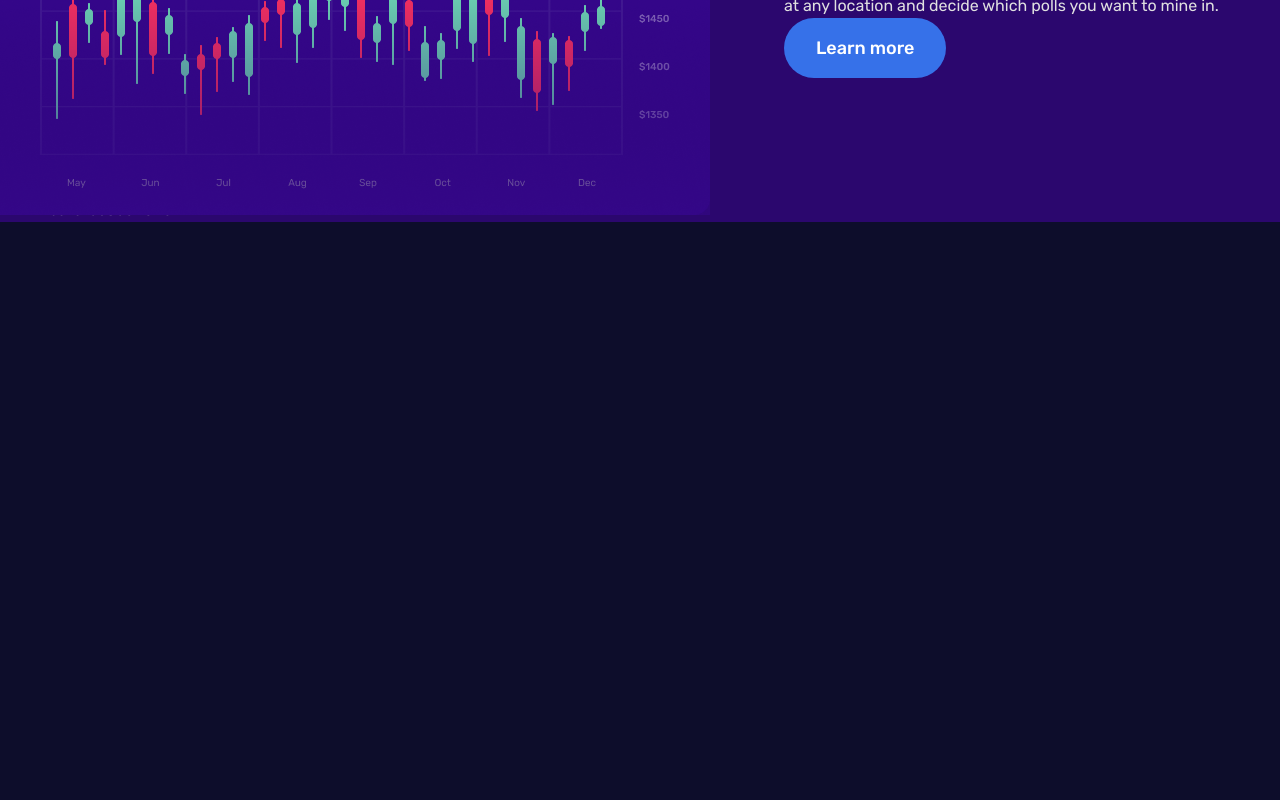
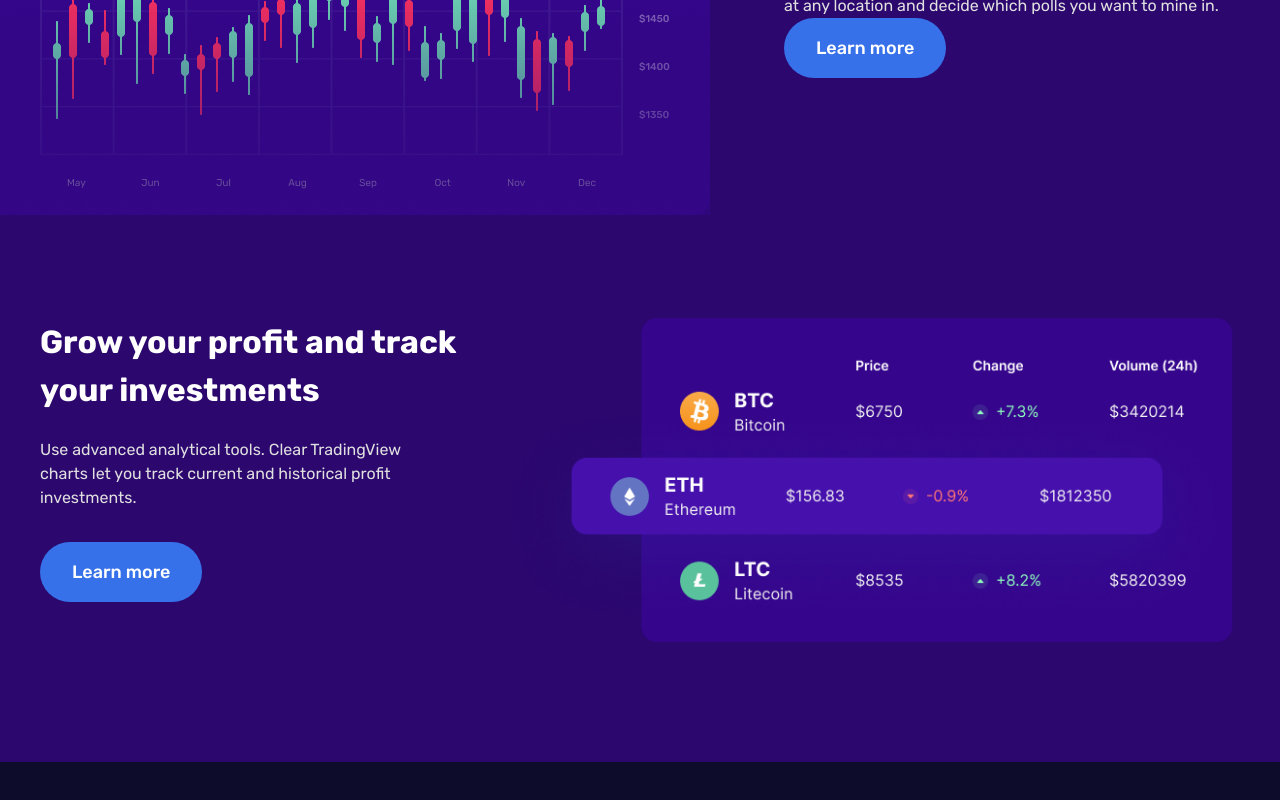
Before and after one commit to Rauf-pro/crypto-website, a React (Create React App) app: page / in a window 1280 px wide. Shown: the part 4094-4894 px from the top of the page. Built offline with nearby package versions, Linux system fonts and the light colour scheme.

Commit message:
add: featuresSection3 component and finish style

```diff
--- a/src/components/FeaturesSection3.js
+++ b/src/components/FeaturesSection3.js
@@ -1,7 +1,38 @@
-import React from 'react';
+import React from "react";
+
+// import images
+import Image3 from "../assets/img/feature-3-img.png";
 
 const FeaturesSection3 = () => {
-  return <div>FeaturesSection3</div>;
+  return (
+    <section className="py-[30px] lg:py-[120px]">
+      <div className="flex flex-col lg:flex-row">
+        {/* text */}
+        <div
+          className="max-w-[454px] mb-6 lg:mt-0"
+          data-aos="fade-right"
+          data-aos-offset="400"
+        >
+          <h3 className="h3 mb-6">
+            Grow your profit and track your investments
+          </h3>
+          <p className="text-gray mb-8 max-w-[408px]">
+            Use advanced analytical tools. Clear TradingView charts let you
+            track current and historical profit investments.
+          </p>
+          <button className="btn px-8">Learn more</button>
+        </div>
+        {/* image */}
+        <div
+          className="flex-1 flex justify-end"
+          data-aos="fade-left"
+          data-aos-offset="450"
+        >
+          <img src={Image3} alt="" />
+        </div>
+      </div>
+    </section>
+  );
 };
 
 export default FeaturesSection3;
```
